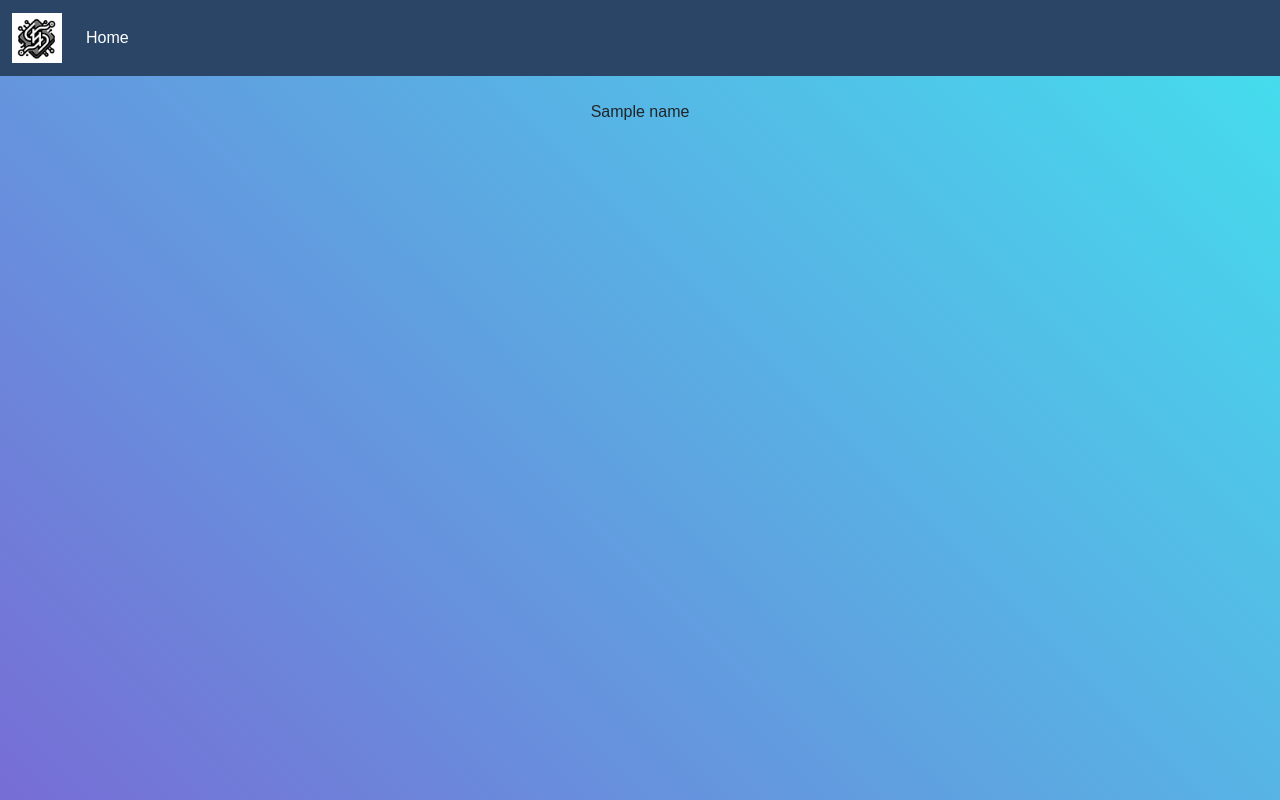
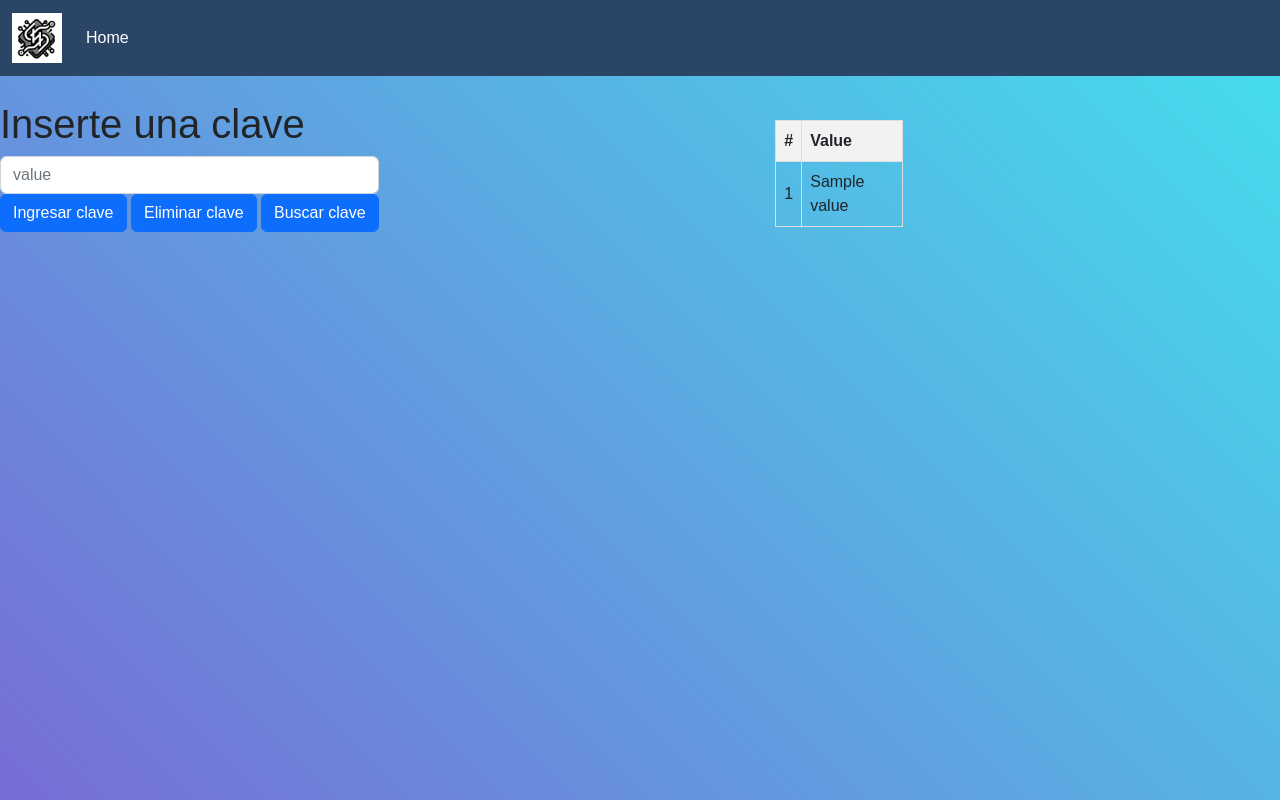
Before and after one commit to kevintovar01/computer_science, a Flask app: template templates/hash_fuction.html in a window 1280 px wide. Run offline with Flask 3, Linux system fonts and the light colour scheme; the template is opened without the code that fills it: most values are stand-ins (such as "Sample title", 1, 10 or a date in 2020); some libraries are stand-ins or nearby versions.

Commit message:
Template operations, and operation working using flask

```diff
--- a/function_hash/hash_trasformation.py
+++ b/function_hash/hash_trasformation.py
@@ -19,6 +19,7 @@ class HashTrasformation:
 
 
     def search(self, value, function_hash, funtion_colision=None):
+        print(value)
         index = function_hash(value) -1
 
         if self.memory[index] == value:
--- a/main.py
+++ b/main.py
@@ -2,7 +2,7 @@
 # from options_menu.hash_menu import hash_menu
 
 from function_hash.hash_trasformation import HashTrasformation
-# from function_hash.hash_colisions import HashColision
+from function_hash.hash_colisions import HashColision
 
 # #menu hashs
 # from options_menu.menu_function_hash import menu_hash_function
@@ -59,6 +59,11 @@ app = Flask(__name__)
 app = Flask(__name__, static_url_path='/static')
 
 my_hash = HashTrasformation(10)
+colisions = HashColision(my_hash)
+
+function = None
+fuction_colision = None
+
 
 
 
@@ -85,6 +90,8 @@ def hash_fuctions():
 
 @app.route('/Hash', methods=['POST'])
 def Hash():
+    global function
+
     hash_fuction = request.form.get('hash_fuction')
 
     functions_hash = {
@@ -95,11 +102,63 @@ def Hash():
         'hash plegamiento suma': my_hash.hash_function_fold_additive
     }
 
+    aux = function
+    function = functions_hash[hash_fuction]
+    if function != aux:
+        my_hash.reset_list()
+
     context = {
         'name': hash_fuction,
-        'fuction': functions_hash[hash_fuction]
+        'hash': my_hash
     }
+    return render_template('colisions_methods.html', **context)
+
+@app.route('/Colisions', methods=['POST'])
+def Colisions():
+    global fuction_colision
+    hash_fuction = request.form.get('hash_name')
+    colision_fuction = request.form.get('colision_function')
+
+    colision_hash = {
+            'colision lineal': colisions.lineal_colision,
+            'colision cuadratica': colisions.square_colision,
+            'doble direccion hash': colisions.doble_direccion_hash,
+            'arreglo anidado': colisions.arreglo_anidado,
+            'lista encadenada': colisions.lista_encadenada
+        }
+
+
+    aux = fuction_colision
+    fuction_colision = colision_hash[colision_fuction]
+
+    if fuction_colision != aux:
+        my_hash.reset_list()
+
+    context = {
+        'hash_name':hash_fuction,
+        'colision_name': fuction_colision,
+        'hash': my_hash
+    }
+
     return render_template('hash_fuction.html', **context)
+
+
+@app.route('/Operation', methods=['POST'])
+def operations():
+    operation = request.form.get('operations')
+    name_colision = request.form.get('name_colision')
+    value = int(request.form.get('value'))
+
+    if operation == 'insert':
+        my_hash.insert(value, function, fuction_colision, name_colision)
+    elif operation == 'delete':
+        my_hash.delete(value, function, fuction_colision, name_colision)  #fuction is our Hash
+    else:
+        my_hash.search(value, function, fuction_colision)
+
+    return render_template('hash_fuction.html', hash=my_hash)
+
+
 
 
 if __name__ == '__main__':
--- a/templates/hash_fuction.html
+++ b/templates/hash_fuction.html
@@ -1,5 +1,63 @@
 {% extends 'base.html' %}
 
+{% block style %}
+<style>
+    .centered-table {
+        width: 10%; /* O el ancho que prefieras */
+        margin: 20px auto; /* auto centrará la tabla horizontalmente */
+    }
+
+    table {
+        width: 100%;
+        border-collapse: collapse;
+    }
+
+    table, th, td {
+        border: 1px solid #ddd;
+        padding: 8px;
+    }
+
+    th {
+        background-color: #f2f2f2;
+        text-align: left;
+    }
+
+    tr:hover {
+        background-color: #f5f5f5;
+    }
+</style>
+{% endblock %}
+
 {% block content %}
-    {{ name }}
+
+
+<form action="/Operation" method="post">
+    <!-- Hidden input fields for vehicle context -->
+
+    <h1>Inserte una clave</h1>
+    <input type="text" name="value" id="value" class="form-control" placeholder="value"required>
+    <input type="hidden" value="{{ colision_name }}">
+    <button type="submit" class="btn btn-primary btn-block px-20" value="insert" name="operations">Ingresar clave</button>
+    <button type="submit" class="btn btn-primary btn-block px-20" value="delete" name="operations">Eliminar clave</button>
+    <button type="submit" class="btn btn-primary btn-block px-20" value="search" name="operations">Buscar clave</button>
+    <!-- client[8]  ---- i_rent -->
+  </form>
+<div class="centered-table">
+    <table>
+        <thead>
+            <tr>
+                <th>#</th>
+                <th>Value</th>
+            </tr>
+        </thead>
+        <tbody>
+            {% for value in hash.memory %}
+                <tr>
+                    <td>{{ loop.index }}</td>
+                    <td>{{ value }}</td>
+                </tr>
+            {% endfor %}
+        </tbody>
+    </table>
+</div>
 {% endblock %}
--- a/templates/navbar.html
+++ b/templates/navbar.html
@@ -10,6 +10,7 @@
           <ul class="navbar-nav ml-auto">
               <li class="nav-item">
                   <a class="nav-link text-white" href="#">Home</a>
+                  <!-- <a class="nav-link text-white" href="/Hash_fuctions">Funciones Hash</a> -->
               </li>
           </ul>
       </div>
```
Also changed, not shown: templates/colisions_methods.html (added, +14 -0 lines).
